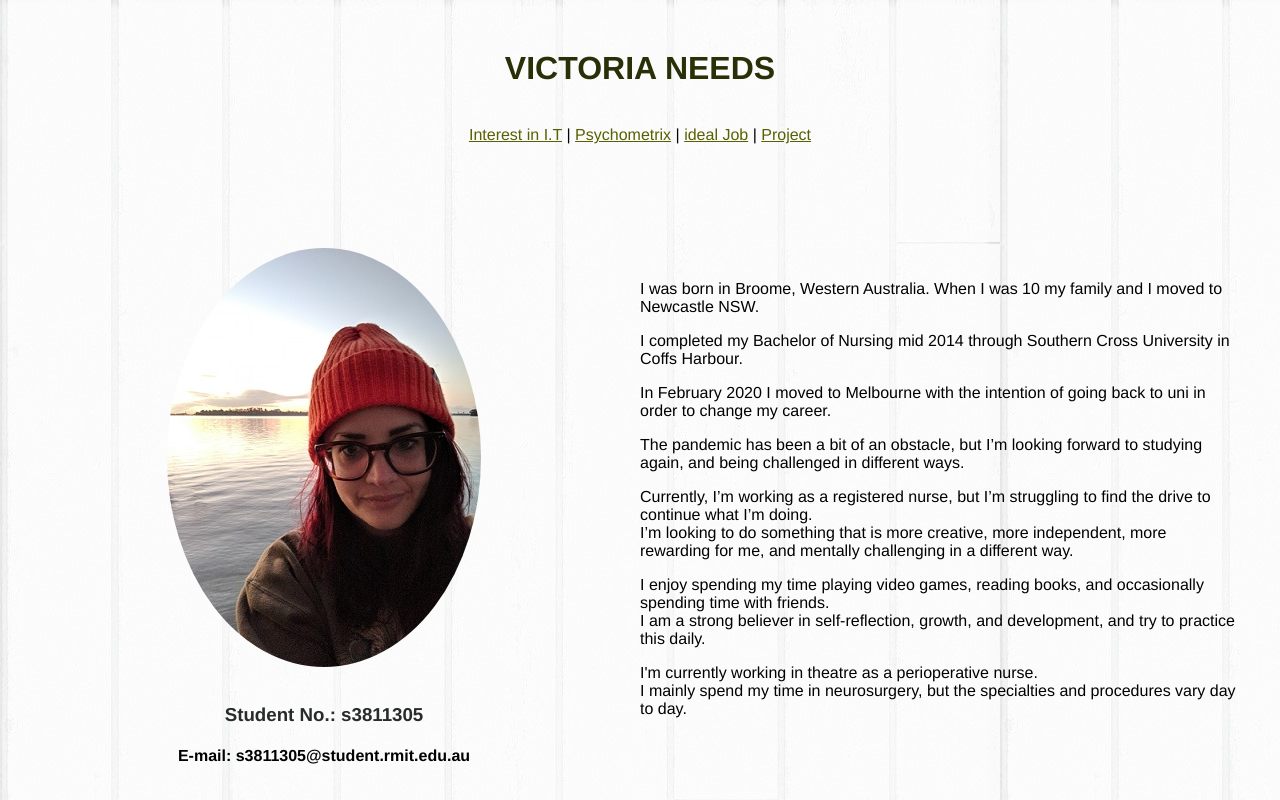
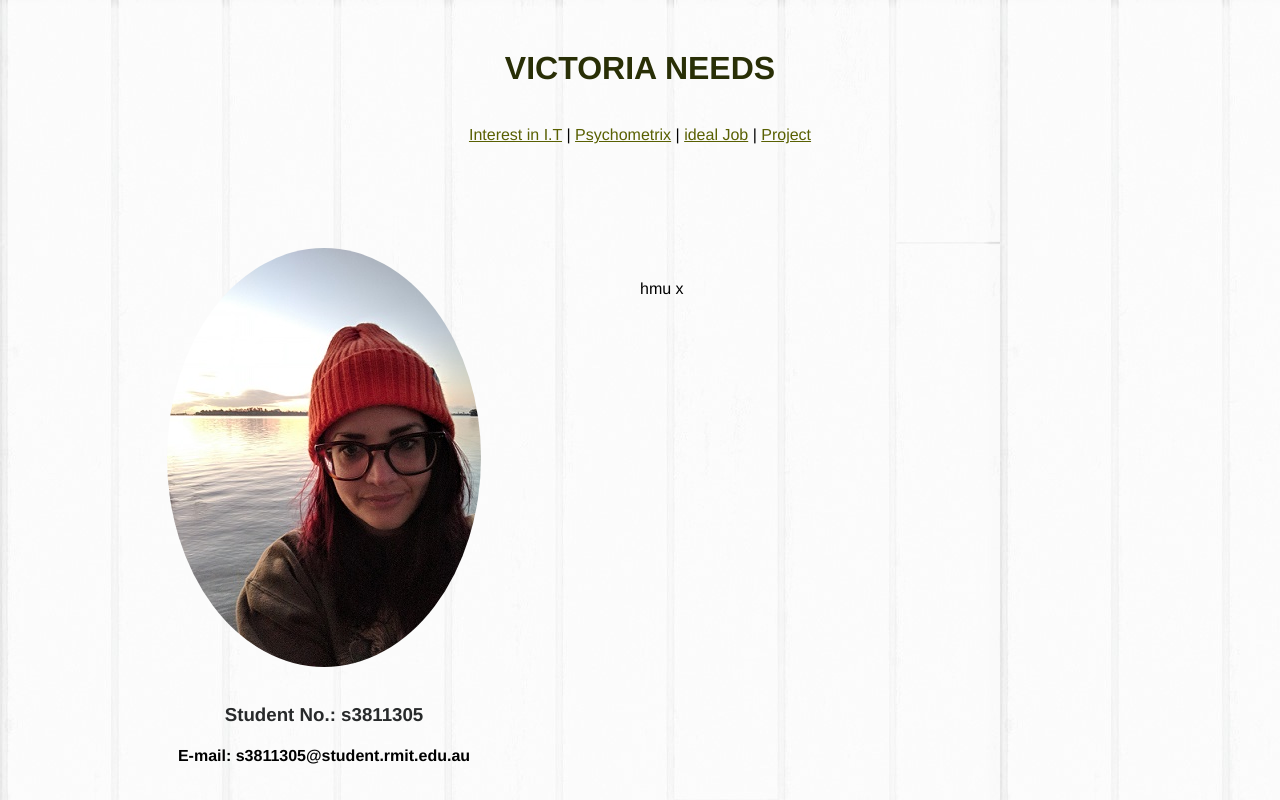
Before and after one commit to BicTprao/3811305, a plain HTML site: page index.html in a window 1280 px wide. Shown: the top 800 px of the page. Drawn offline with Linux system fonts and the light colour scheme.

Commit message:
Update index.html

```diff
--- a/index.html
+++ b/index.html
@@ -149,20 +149,7 @@
     <p>
       <br>
 
-      <p> I was born in Broome, Western Australia. When I was 10 my family and I moved to Newcastle NSW.
-      <p> I completed my Bachelor of Nursing mid 2014 through Southern Cross University in Coffs Harbour.
-      <p> In February 2020 I moved to Melbourne with the intention of going back to uni in order to change my career.
-      <br>
-      <p>The pandemic has been a bit of an obstacle, but I’m looking forward to studying again, and being challenged in different ways.
-      <p>Currently, I’m working as a registered nurse, but I’m struggling to find the drive to continue what I’m doing.
-      <br>I’m looking to do something that is more creative, more independent, more rewarding for me, and mentally challenging in a different way.
-      <br>
-      <p>I enjoy spending my time playing video games, reading books, and occasionally spending time with friends.
-        <br> I am a strong believer in self-reflection, growth, and development, and try to practice this daily.
-
-      <p>I'm currently working in theatre as a perioperative nurse.
-      <br>I mainly spend my time in neurosurgery, but the specialties and procedures vary day to day.
-
+    <p> hmu x </p>
 
 
   </div>
```
